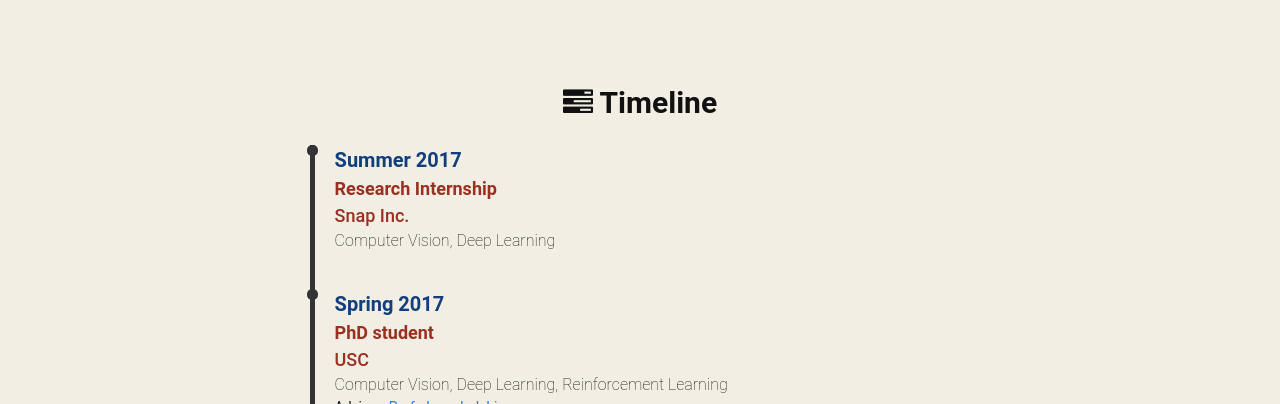
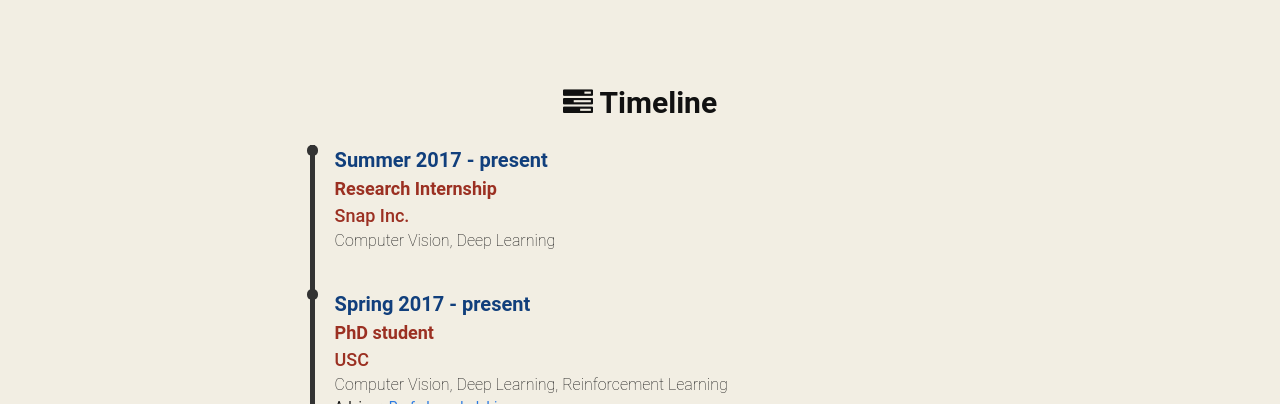
Before and after one commit to shaohua0116/shaohua0116.github.io, a Jekyll site: the page built from timeline.html, in a window 1280 px wide. Shown: the top 404 px of the page. Built offline with Jekyll 4.4.1, drawn with Linux system fonts in a browser that asks for light colours.

```diff
--- a/_data/experiences.yml
+++ b/_data/experiences.yml
@@ -1,9 +1,9 @@
-- date:  "Summer 2017"
+- date:  "Summer 2017 - present"
   title: "<strong>Research Internship</strong><br>Snap Inc."
   desc:  "Computer Vision, Deep Learning"
   host:  false
   brief: true
-- date:  "Spring 2017"
+- date:  "Spring 2017 - present"
   title: "<strong>PhD student</strong><br>USC"
   desc:  "Computer Vision, Deep Learning, Reinforcement Learning"
   host:
```
